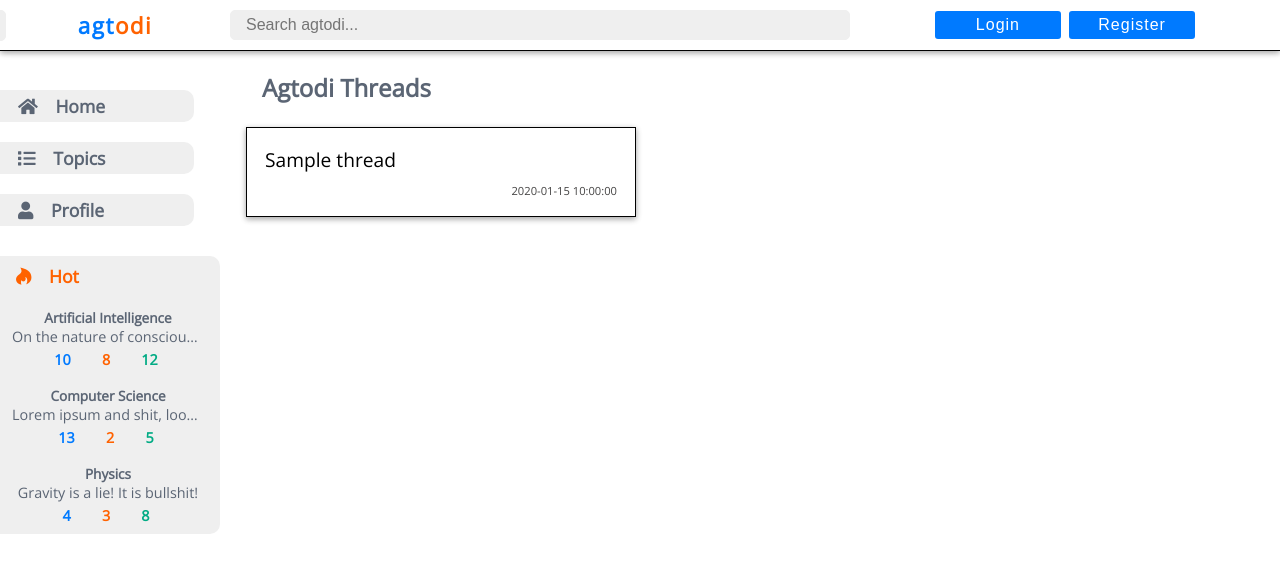
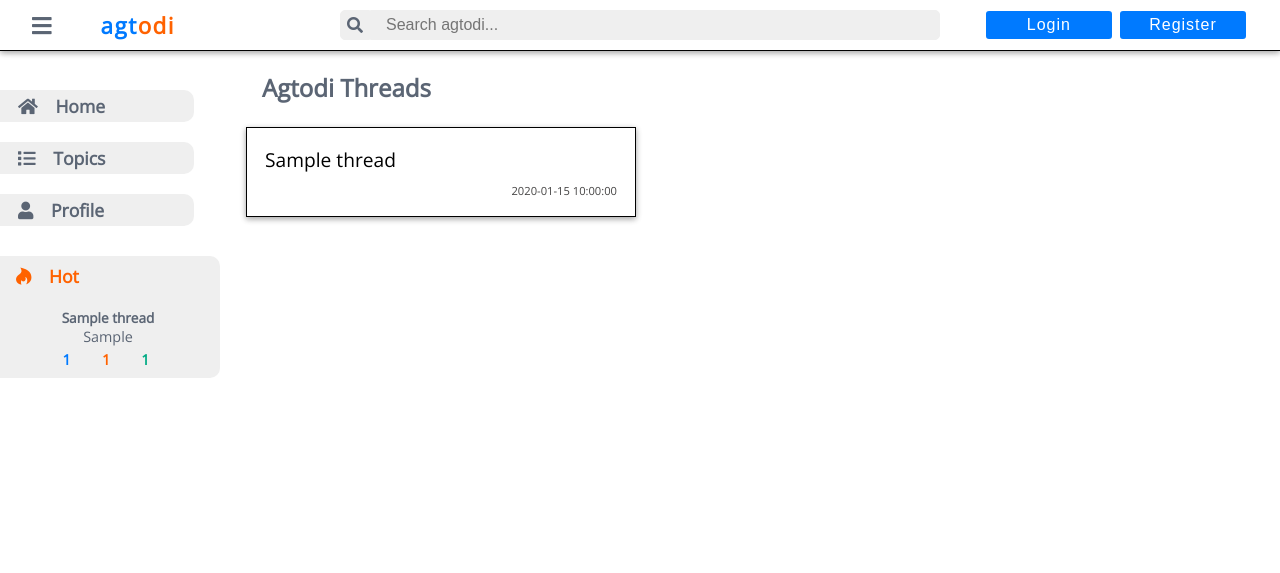
Before and after one commit to of20thmaine/450-Final, a PHP site: page /agdi/threads.php in a window 1280 px wide. Shown: the top 573 px of the page. Run offline with PHP 8.4, Linux system fonts and the light colour scheme; tables that the repository leaves empty hold one stand-in row (values such as "Sample post"); some libraries are stand-ins or nearby versions.

Commit message:
Stylized Search + Completed Side-Menu

```diff
--- a/htdocs/agdi/threads.php
+++ b/htdocs/agdi/threads.php
@@ -28,9 +28,9 @@
     <div class="card-area">
         <?php
             $stmt->bind_result($id, $creationDate, $title);
-            $toggler = true;
+            $toggle = true;
             while ($stmt->fetch()) {
-                if ($toggler) {
+                if ($toggle) {
                     echo '<a href="thread.php?thread='.$id.'&title='.$title.'"><div class="card" style="width: 44%; float:left"><p class="card-body">'.$title.'</p>
                       <div class="card-footer"><div class="footer-right"><p class="card-datetime">'.$creationDate.'</p>
                       </div></div></div></a>';
@@ -39,7 +39,7 @@
                       <div class="card-footer"><div class="footer-right"><p class="card-datetime">'.$creationDate.'</p>
                       </div></div></div></a>';
                 }
-                $toggler = !$toggler;
+                $toggle = !$toggle;
             }
             $stmt->close();
             mysqli_close($con);
--- a/htdocs/css/app.css
+++ b/htdocs/css/app.css
@@ -23,7 +23,7 @@ a {
 	background-color: white;
 	width: 100%;
 	height: 50px;
-	grid-template-columns: auto 150px minmax(min-content, 700px) 350px auto;
+	grid-template-columns: minmax(max-content, 1fr) minmax(min-content, 600px) minmax(max-content, 1fr);
 	grid-auto-rows: auto;
 	grid-gap: 40px;
 	align-items: center;
@@ -33,17 +33,20 @@ a {
 }
 
 .topnav-left {
-	grid-column: 2;
+	grid-column: 1;
+	text-align: left;
+	margin-left: 2em;
 }
 
 .topnav-search {
-	grid-column: 3;
-    box-sizing: border-box;
+	grid-column: 2;
+	text-align: center;
 }
 
 .topnav-right {
-	grid-column: 4;
-	display: inline-block;
+	grid-column: 3;
+	text-align: right;
+	margin-right: 2em;
 }
 
 .topnav-left p {
@@ -55,26 +58,28 @@ a {
 	letter-spacing: 1.5px;
 }
 
+#menu-button {
+	display: inline-block;
+	font-size: 1.4em;
+	padding: 0 2em 0 0;
+	color: #5b6574;
+	text-align: left;
+}
 #logo-l {
 	color: #007aff;
 }
-
 #logo-r {
 	color: #ff6200;
 }
 
-
-.search {
-    width: 100%;
-    position: relative
-}
-
 .searchTerm {
     float: right;
-    width: 100%;
+    width: calc( 100% - 30px);
+	height: 30px;
     border: 1px solid #efefef;
     padding: 5px;
-    border-radius: 5px;
+    border-top-right-radius: 5px;
+	border-bottom-right-radius: 5px;
     outline: none;
     background: #efefef;
     color:#5b6574;
@@ -83,15 +88,16 @@ a {
 }
 
 .searchButton {
-    position: absolute;
-    left: -30px;
-    width: 36px;
-    height: 31px;
+	float:left;
+	margin-right: -1px;
+    width: 30px;
+    height: 30px;
     border: 1px solid #efefef;
     background: #efefef;
     color: #5b6574;
     text-align: center;
-    border-radius: 5px;
+    border-bottom-left-radius: 5px;
+	border-top-left-radius: 5px;
     cursor: pointer;
     font-size: 1.0em;
 }
@@ -316,7 +322,6 @@ a {
 	background-color: rgba(0,0,0,0.5);
 	color: white;
 }
-
 .count {
 	display: inline-block;
 	font-size: 0.9em;
@@ -330,12 +335,10 @@ a {
 	margin: 0;
 	padding: 0;
 }
-
 .card-footer p {
 	white-space: nowrap;
 	color: #444343;
 }
-
 .card-body {
 	font-size: 1.2em;
 	color: black;
--- a/htdocs/includes/header.php
+++ b/htdocs/includes/header.php
@@ -10,14 +10,15 @@
 <body>
 	<div class="topnav">
 		<div class="topnav-left">
+            <i class="fas fa-bars" id="menu-button"></i>
 			<a href="/"><p id="logo-l">agt</p><p id="logo-r">odi</p></a>
 		</div>
 		<div class="topnav-search">
-			<form action ="search.php" method="get">
+			<form action="/search.php" method="get">
+                <button type="submit" class="searchButton">
+                    <i class="fa fa-search"></i>
+                </button>
 			   <input type="text" class="searchTerm" name="search" placeholder="Search agtodi...">
-			   <button type="submit" class="searchButton">
-				   <i class="fa fa-search"></i>
-			   </button>
 		   </form>
         </div>
 		<div class="topnav-right">
--- a/htdocs/includes/sideMenu.php
+++ b/htdocs/includes/sideMenu.php
@@ -1,3 +1,26 @@
+<?php
+    require_once($_SERVER['DOCUMENT_ROOT'] . '/../config.php');
+    $query = "SELECT p.creationDate, p.post, q.id AS topicId, q.firstPostId AS fp,
+                                (SELECT IFNULL(SUM(isLike),0) FROM agtodi_posts JOIN agtodi_interactions ON
+                                 agtodi_interactions.postId = agtodi_posts.id WHERE agtodi_posts.topicId = q.id) AS ags,
+                                 (SELECT IFNULL(SUM(isDislike),0) FROM agtodi_posts JOIN agtodi_interactions ON
+                                  agtodi_interactions.postId = agtodi_posts.id WHERE agtodi_posts.topicId = q.id) AS dis,
+                                (SELECT IFNULL(COUNT(*),0) FROM agtodi_posts WHERE topicId = q.id) AS reps,
+                                (SELECT title FROM agtodi_threads WHERE id = q.threadId) AS title,
+                                (SELECT SUM(ags + dis)) AS total
+                                FROM agtodi_posts p JOIN agtodi_topics q ON p.id = q.firstPostId
+                                ORDER BY total DESC
+                                LIMIT 10";
+
+    if ($stmt1 = $con->prepare($query)) {
+        $stmt1->execute();
+        $post_result = mysqli_stmt_get_result($stmt1);
+        if ($post_result) {
+            $all_posts = mysqli_fetch_all($post_result, MYSQLI_ASSOC);
+        }
+    }
+    $stmt1->close();
+?>
 <div class="side-bar">
     <a href="/"><div class="menu-header-big"><i class="fa fa-home" aria-hidden="true"></i>&emsp;Home</div></a>
     <a href="/agdi/threads.php"><div class="menu-header-big"><i class="fa fa-list" aria-hidden="true"></i>&emsp;Topics</div></a>
@@ -6,38 +29,17 @@
              ?>"><div class="menu-header-big"><i class="fas fa-user" aria-hidden="true"></i>&emsp;Profile</div></a>
     <div class="up-menu">
         <div class="menu-header dis"><i class="fab fa-hotjar" aria-hidden="true"></i>&emsp;Hot</div>
-        <a href="#">
-            <div class="mini-card">
-                <div class="min-card-header">Artificial Intelligence</div>
-                <div class="mini-card-text">On the nature of consciousness we must argue here that there are</div>
-                <div class="footer-left">
-                    <div class="count ags">10</div>
-                    <div class="count dis">8</div>
-                    <div class="count rep">12</div>
-                </div>
-            </div>
-        </a>
-        <a href="#">
-            <div class="mini-card">
-                <div class="min-card-header">Computer Science</div>
-                <div class="mini-card-text">Lorem ipsum and shit, look at me, we have to</div>
-                <div class="footer-left">
-                    <div class="count ags">13</div>
-                    <div class="count dis">2</div>
-                    <div class="count rep">5</div>
-                </div>
-            </div>
-        </a>
-        <a href="#">
-            <div class="mini-card">
-                <div class="min-card-header">Physics</div>
-                <div class="mini-card-text">Gravity is a lie! It is bullshit!</div>
-                <div class="footer-left">
-                    <div class="count ags">4</div>
-                    <div class="count dis">3</div>
-                    <div class="count rep">8</div>
-                </div>
-            </div>
-        </a>
+        <?php
+        foreach($all_posts as $post) {
+            echo '<a href="/agdi/topic.php?topic='.$post['topicId'].'&fp='.$post['fp'].'&title='.$post['title'].'">
+                    <div class="mini-card"><div class="min-card-header">'.$post['title'].'</div>
+                        <div class="mini-card-text">'.$post['post'].'</div>
+                        <div class="footer-left">
+                            <div class="count ags">'.$post['ags'].'</div>
+                            <div class="count dis">'.$post['dis'].'</div>
+                            <div class="count rep">'.$post['reps'].'</div>
+                    </div></div></a>';
+
+        }?>
     </div>
 </div>
```
Also changed, not shown: htdocs/search.php (+104 -89 lines).
